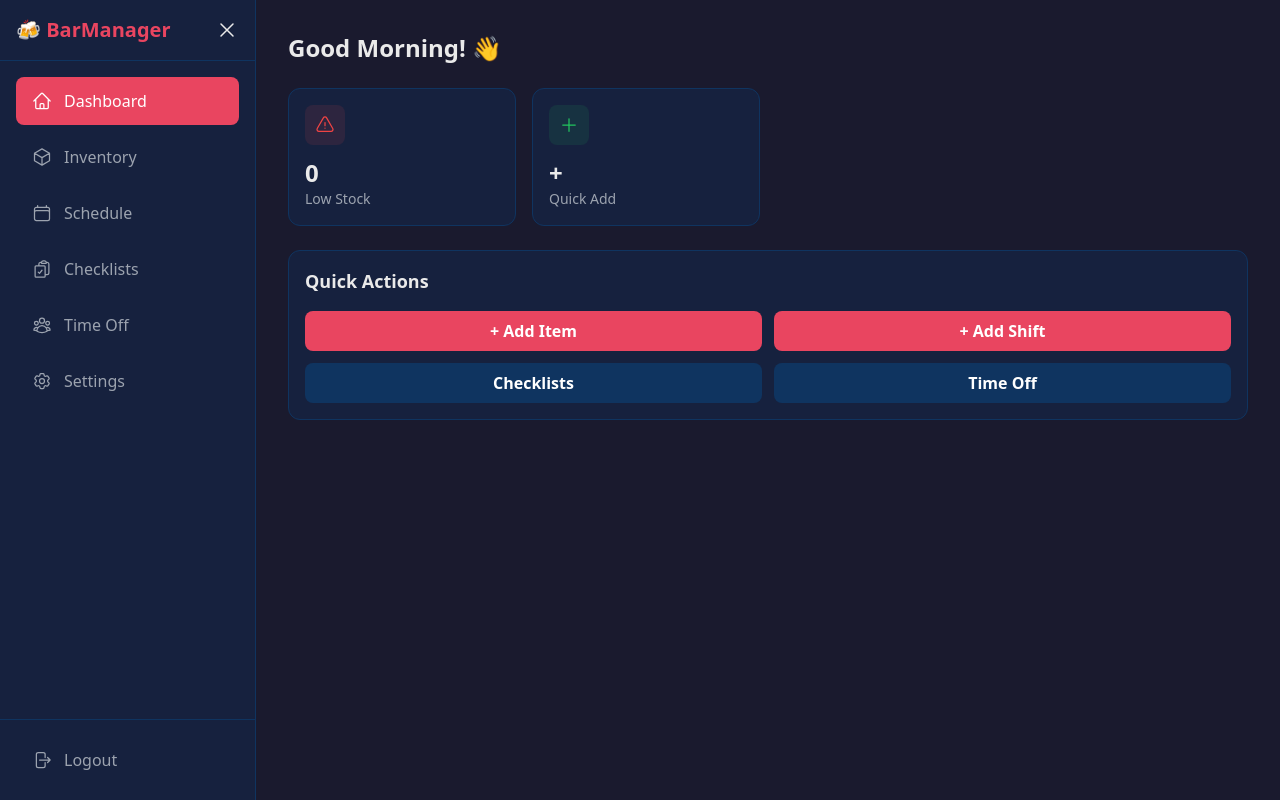
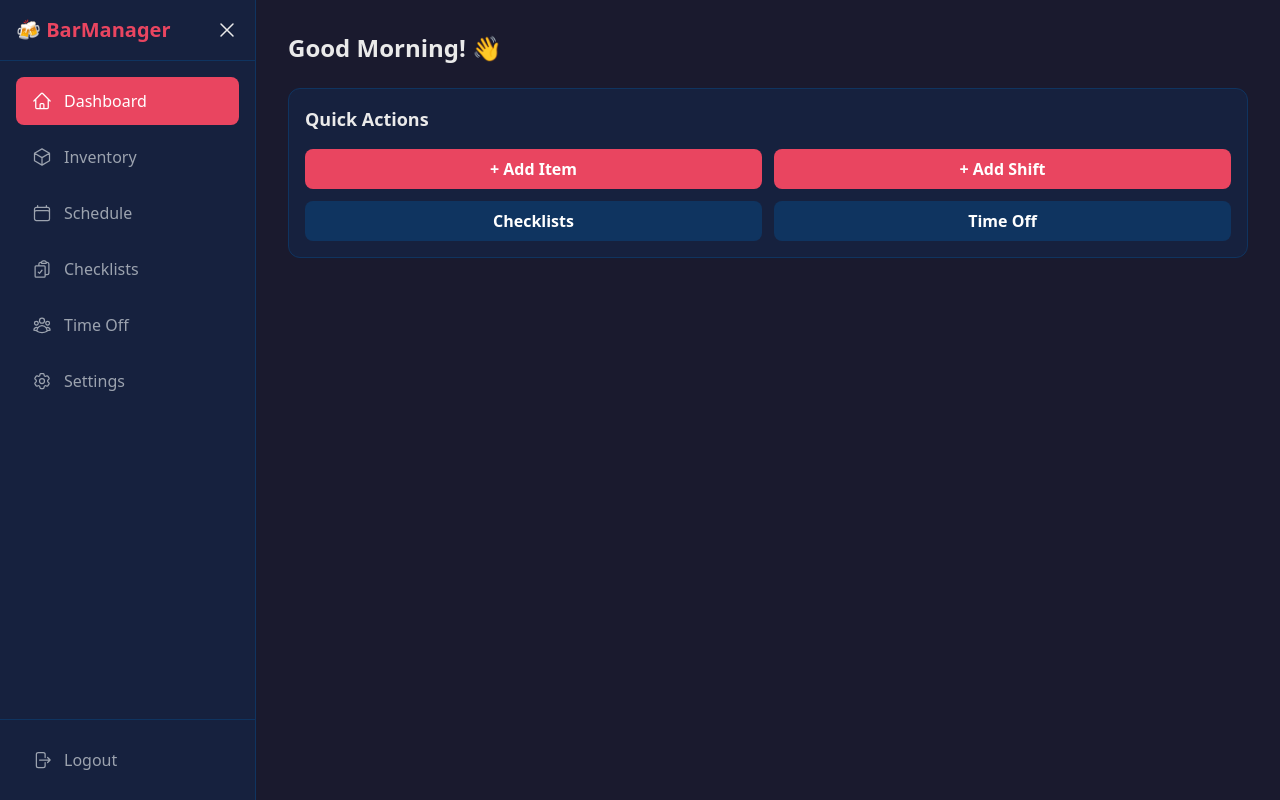
Before and after one commit to Steezy-code/bar-manager, a React (Vite) app: page / in a window 1280 px wide. Built offline with nearby package versions, Linux system fonts and the light colour scheme.

Commit message:
Fixed: Removed non-functional Quick Add button, replaced with working Quick Actions

```diff
--- a/src/pages/Dashboard.jsx
+++ b/src/pages/Dashboard.jsx
@@ -1,6 +1,6 @@
 import { useState, useEffect } from 'react'
 import { Link } from 'react-router-dom'
-import { ExclamationTriangleIcon, CalendarIcon, ClipboardDocumentListIcon, UserGroupIcon, PlusIcon } from '@heroicons/react/24/outline'
+import { ExclamationTriangleIcon, PlusIcon } from '@heroicons/react/24/outline'
 
 const INV_KEY = 'barmanager_inventory'
 
@@ -18,11 +18,6 @@ export default function Dashboard() {
     }
   }, [])
 
-  const stats = [
-    { label: 'Low Stock', value: lowStock, icon: ExclamationTriangleIcon, color: 'text-red-500', bg: 'bg-red-500/10' },
-    { label: "Quick Add", value: '+', icon: PlusIcon, color: 'text-green-500', bg: 'bg-green-500/10' },
-  ]
-
   return (
     <div className="space-y-6 pb-24 lg:pb-0">
       <h1 className="text-2xl font-bold">Good Morning! 👋</h1>
@@ -34,7 +29,6 @@ export default function Dashboard() {
             <ExclamationTriangleIcon className="w-6 h-6 text-red-500" />
             <h2 className="text-red-400 font-bold">⚠️ Low Stock Alert</h2>
           </div>
-          <p className="text-gray-300 mb-3">The following items need restocking:</p>
           <div className="space-y-2">
             {lowItems.map(i => (
               <div key={i.id} className="flex justify-between bg-red-600/30 p-2 rounded">
@@ -49,18 +43,6 @@ export default function Dashboard() {
         </div>
       )}
 
-      <div className="grid grid-cols-2 lg:grid-cols-4 gap-4">
-        {stats.map(s => (
-          <div key={s.label} className="card">
-            <div className={`w-10 h-10 rounded-lg ${s.bg} flex items-center justify-center mb-3`}>
-              <s.icon className={`w-5 h-5 ${s.color}`} />
-            </div>
-            <div className="text-2xl font-bold">{s.value}</div>
-            <div className="text-sm text-gray-400">{s.label}</div>
-          </div>
-        ))}
-      </div>
-
       <div className="card">
         <h2 className="text-lg font-bold mb-4">Quick Actions</h2>
         <div className="grid grid-cols-2 gap-3">
```
